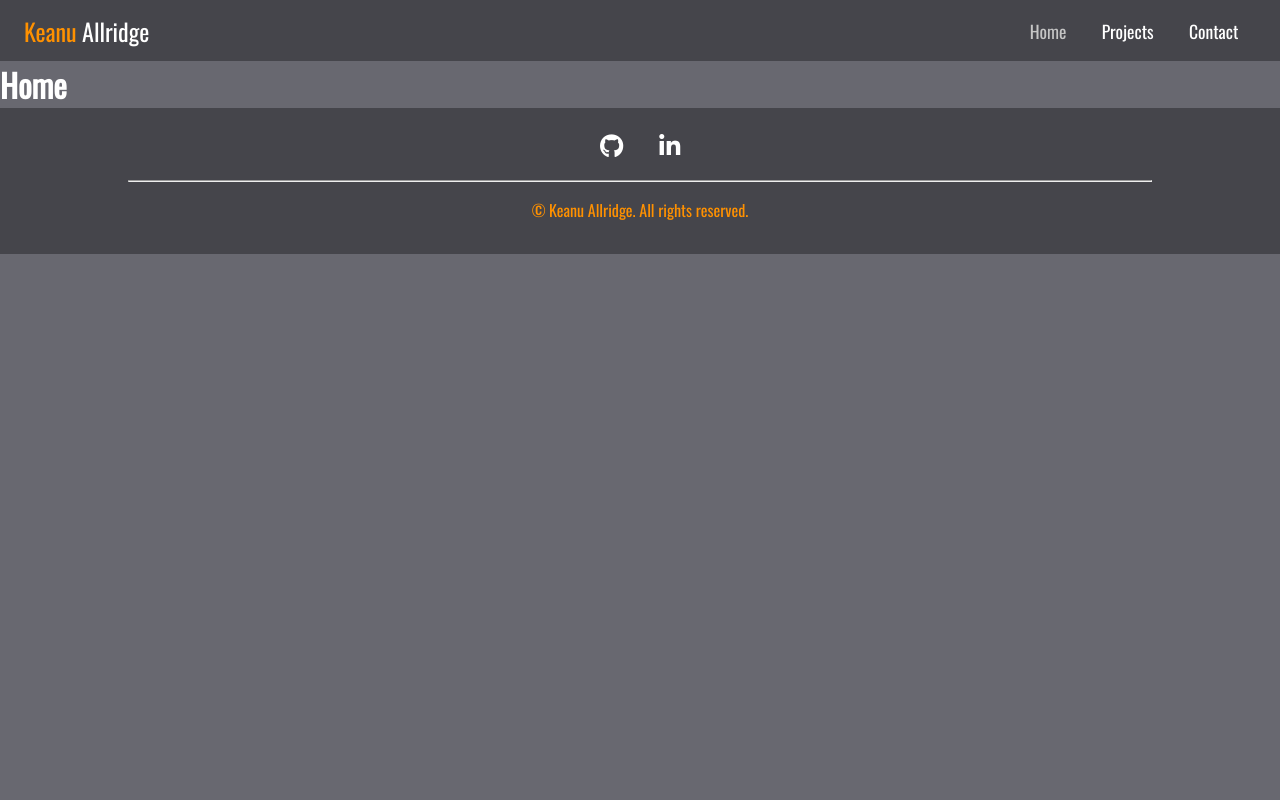
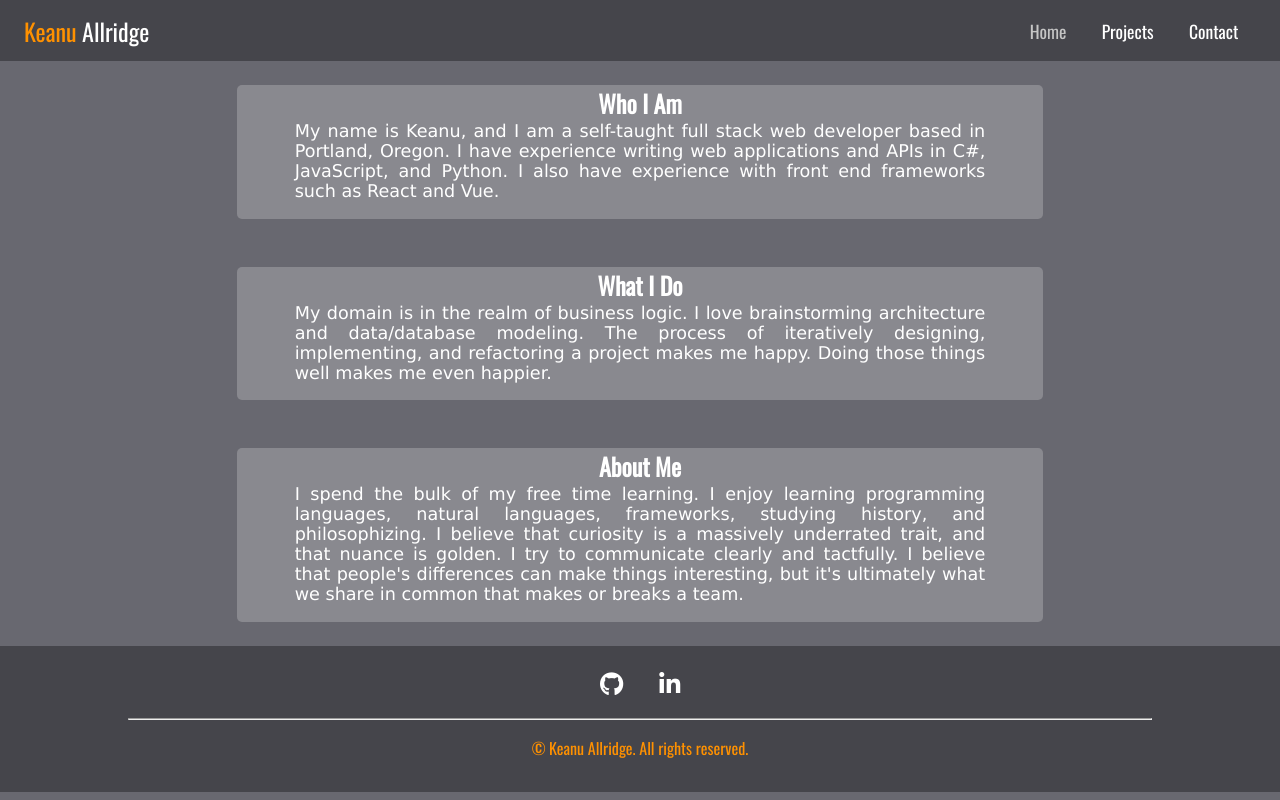
Before and after one commit to Kianek/vue-portfolio, a Vue app: page / in a window 1280 px wide. Built offline with nearby package versions, Linux system fonts and the light colour scheme.

Commit message:
Add template and styles

```diff
--- a/src/pages/Home.vue
+++ b/src/pages/Home.vue
@@ -1,12 +1,43 @@
 <template>
-  <div>
-    <h1>Home</h1>
-  </div>
+  <main>
+    <div class="container">
+      <div v-for="blurb in blurbs" :key="blurb.title" class="blurbs">
+        <div class="panel">
+          <h2>{{ blurb.title }}</h2>
+          <p class="blurb">{{ blurb.body }}</p>
+        </div>
+      </div>
+    </div>
+  </main>
 </template>
 
 <script>
-export default {};
+import data from "./data/home.json";
+
+export default {
+  data() {
+    return {
+      blurbs: data
+    };
+  }
+};
 </script>
 
 <style lang="scss" scoped>
+@import "../styles.scss";
+
+.blurbs {
+  display: flex;
+  flex-direction: column;
+  margin: 1.5rem auto 0;
+  min-width: 60%;
+  max-width: 70%;
+
+  .blurb {
+    font-family: Verdana, Arial, sans-serif;
+    font-size: 1.1em;
+    text-align: justify;
+    max-width: 90%;
+  }
+}
 </style>
--- a/src/pages/Projects.vue
+++ b/src/pages/Projects.vue
@@ -1,10 +1,58 @@
 <template>
-  <h1>Projects</h1>
+  <main>
+    <div class="container">
+      <h1 class="heading">Projects</h1>
+      <ul class="projects">
+        <div v-for="project in projects" :key="project">
+          <li>
+            <Project :name="project.name" :description="project.description" :url="project.url" />
+          </li>
+        </div>
+      </ul>
+    </div>
+  </main>
 </template>
 
 <script>
-export default {};
+import Project from "../components/Project";
+import projects from "./data/projects.json";
+
+export default {
+  data() {
+    return {
+      projects
+    };
+  },
+  components: {
+    Project
+  }
+};
 </script>
 
 <style lang="scss" scoped>
+@import "../styles.scss";
+
+main {
+  background-color: $bg-primary;
+}
+
+.projects {
+  display: flex;
+  flex-wrap: wrap;
+  list-style: none;
+  align-items: center;
+  justify-content: center;
+  margin: 0 auto;
+  padding: 0;
+  width: 50%;
+}
+
+@media screen and (min-width: 600px) {
+  .projects {
+    display: flex;
+    flex-direction: row;
+    flex-wrap: wrap;
+    width: 100%;
+  }
+}
 </style>
```
